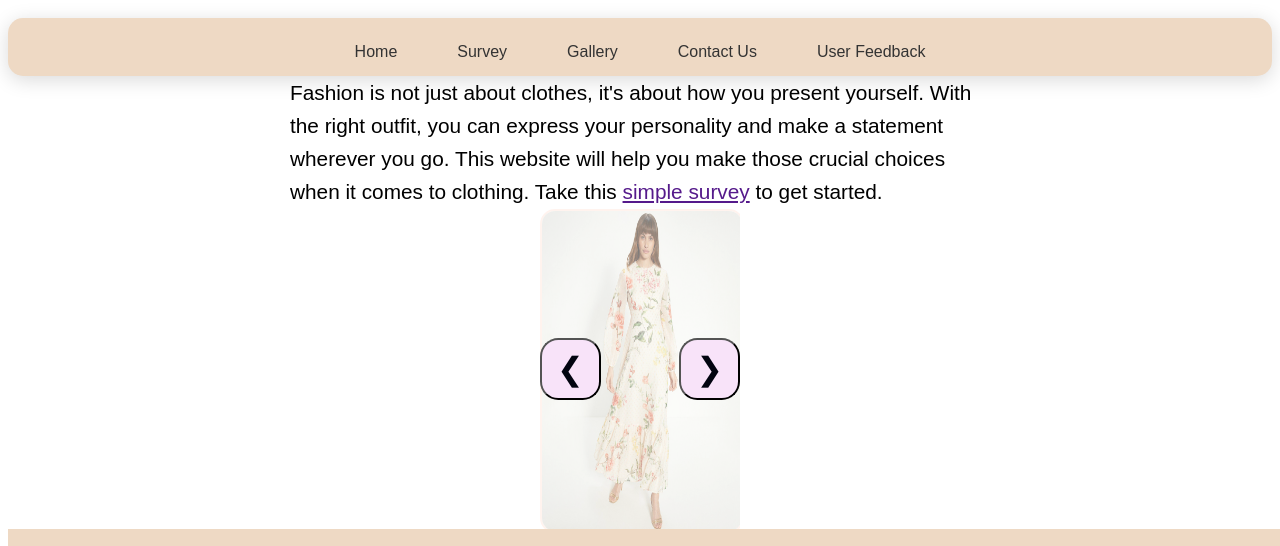
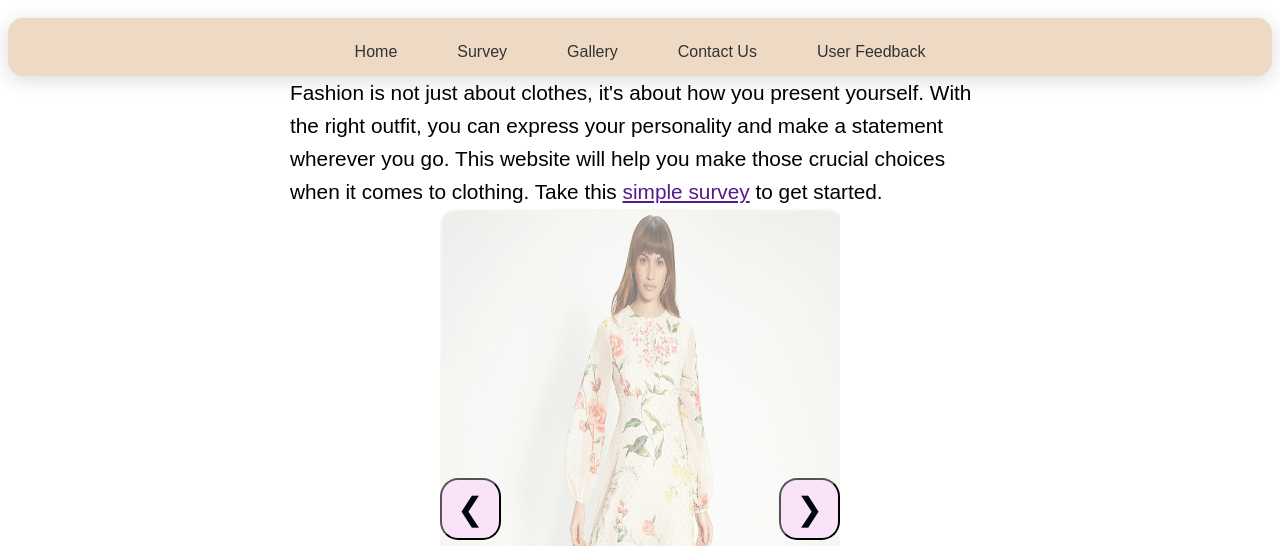
Before and after one commit to ayah-png/11_6, a plain HTML site: page index.html in a window 1280 px wide. Shown: the part 228-774 px from the top of the page. Drawn offline with Linux system fonts and the light colour scheme.

Commit message:
Update index.html

```diff
--- a/index.html
+++ b/index.html
@@ -5,9 +5,9 @@
     <title>Outfit Oracle!</title>
     <link rel="stylesheet" type="text/css" href="stylesheet.css" />
     <script>
-        let slides;
-        let slideIndex = 0;
-        let intervalId = null;
+        var slides;
+        var slideIndex = 0;
+        var intervalId = null;
 
         document.addEventListener("DOMContentLoaded", () => {
             slides = document.querySelectorAll(".slides .slide");
@@ -52,14 +52,14 @@
         color: #fff;}
   .slider{
         position: relative;
-        width: 200px;
-        height: 320px;
+        width: 400px;
+        height: 600px;
         margin: auto;
         overflow: hidden;}
 
     .slider img{
-        width: 200px;
-        height: 320px;
+        width: 400px;
+        height: 600px;
   display: none !important;
 }
 
```
